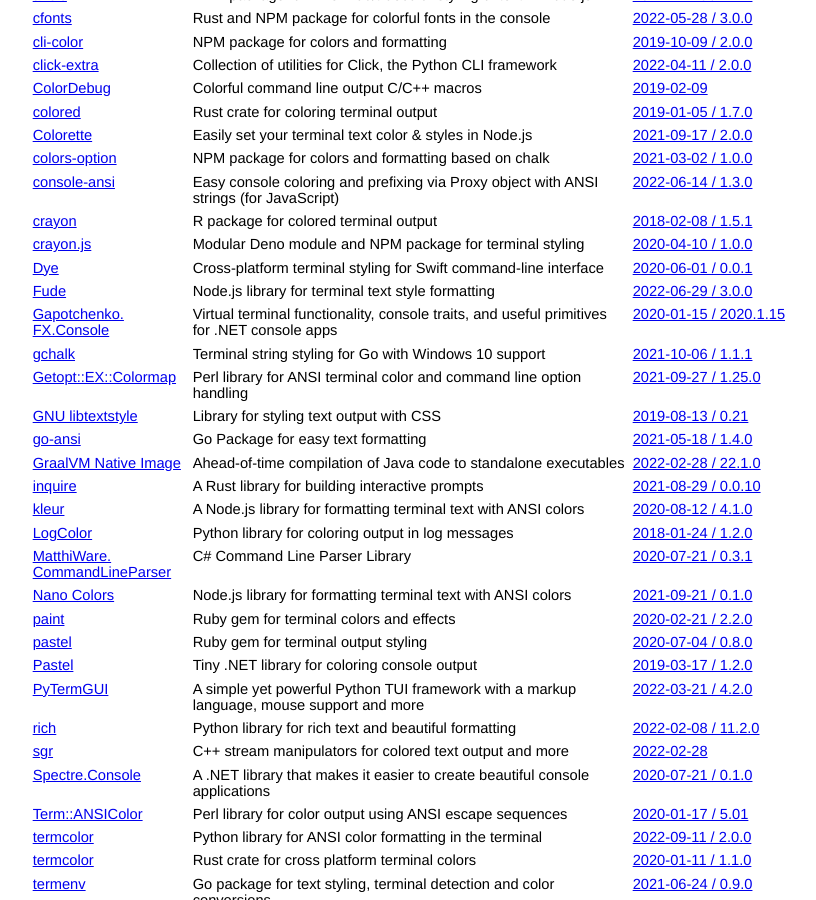
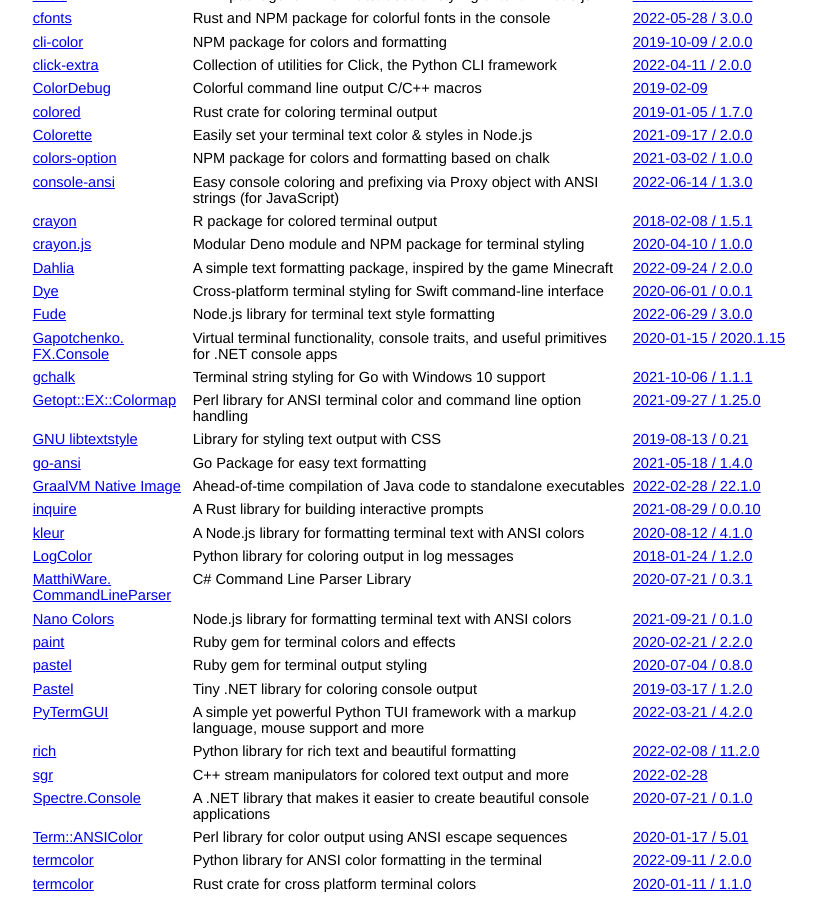
Before and after one commit to jcs/no_color, a Jekyll site: the page built from index.md, in a window 1280 px wide and 900 px high, scrolled down 1158 px. Shown: the whole window, without its empty margins (211-1027 px from the left). Built offline with Jekyll 4.4.1, drawn with Linux system fonts in a browser that asks for light colours; our own code applies the rules of GitHub Pages for plain Markdown files.

Commit message:
Added Dahlia (#200)

```diff
--- a/index.md
+++ b/index.md
@@ -97,6 +97,7 @@ color via `NO_COLOR`.
 | [console-ansi](https://github.com/dmnsgn/console-ansi) | Easy console coloring and prefixing via Proxy object with ANSI strings (for JavaScript) | [2022-06-14 / 1.3.0](https://github.com/dmnsgn/console-ansi/blob/main/CHANGELOG.md#130-2022-06-14) |
 | [crayon](https://github.com/r-lib/crayon) | R package for colored terminal output | [2018-02-08 / 1.5.1](https://github.com/r-lib/crayon/commit/700800135d04408bf1c99426b3fec9a4073b8a97) |
 | [crayon.js](https://github.com/crayon-js/crayon) | Modular Deno module and NPM package for terminal styling | [2020-04-10 / 1.0.0](https://github.com/crayon-js/crayon/commit/c7f8b1c4a1acecd93592bd330c04da70c0dc7051) |
+| [Dahlia](https://github.com/trag1c/Dahlia) | A simple text formatting package, inspired by the game Minecraft | [2022-09-24 / 2.0.0](https://github.com/trag1c/Dahlia/commit/c90912d19c4e03bb8144cd2ddf4ba59499daae2d) |
 | [Dye](https://github.com/dduan/Dye) | Cross-platform terminal styling for Swift command-line interface | [2020-06-01 / 0.0.1](https://github.com/dduan/Dye/releases/tag/0.0.1) |
 | [Fude](https://github.com/msanguineti/fude) | Node.js library for terminal text style formatting | [2022-06-29 / 3.0.0](https://github.com/msanguineti/fude/releases/tag/v3.0.0) |
 | [Gapotchenko. FX.Console](https://github.com/gapotchenko/Gapotchenko.FX/tree/master/Source/Gapotchenko.FX.Console) | Virtual terminal functionality, console traits, and useful primitives for .NET console apps | [2020-01-15 / 2020.1.15](https://github.com/gapotchenko/Gapotchenko.FX/releases/tag/v2020.1.15) |
```
